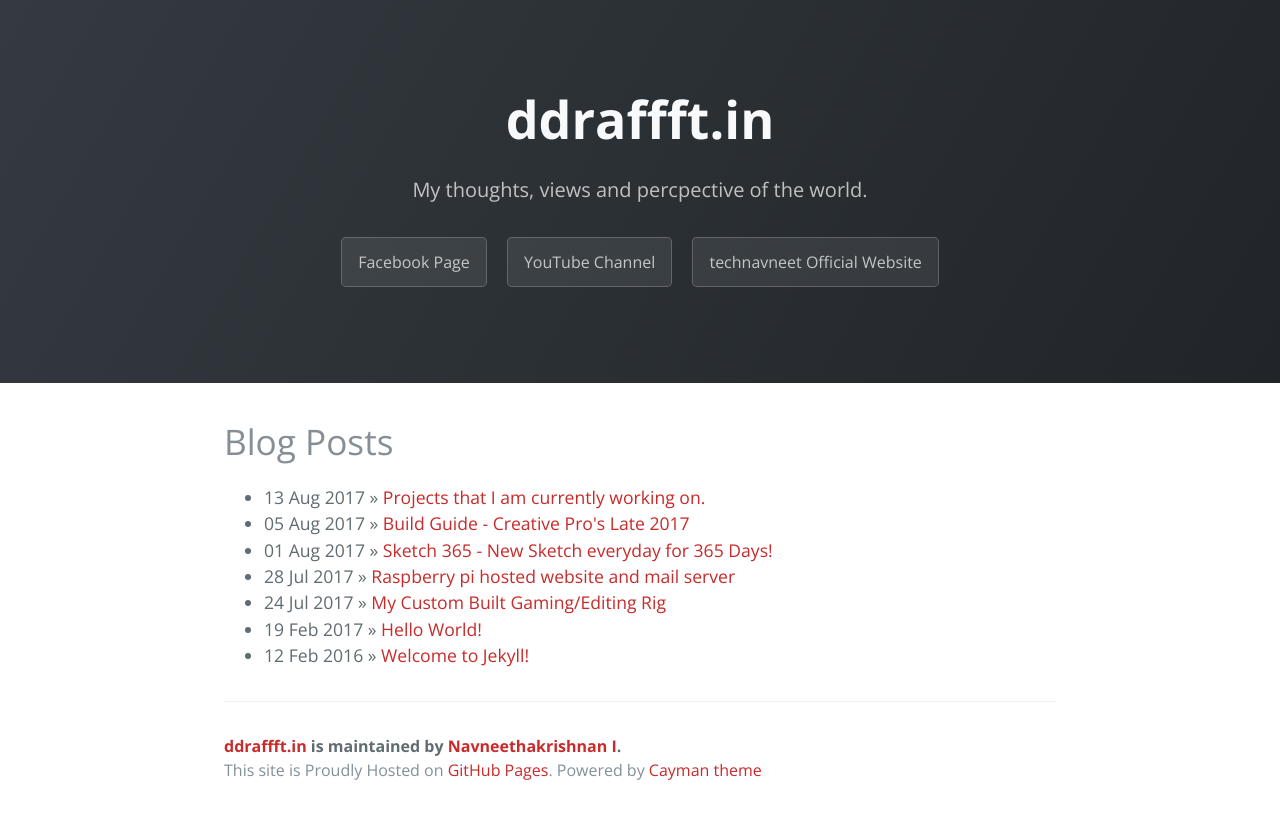
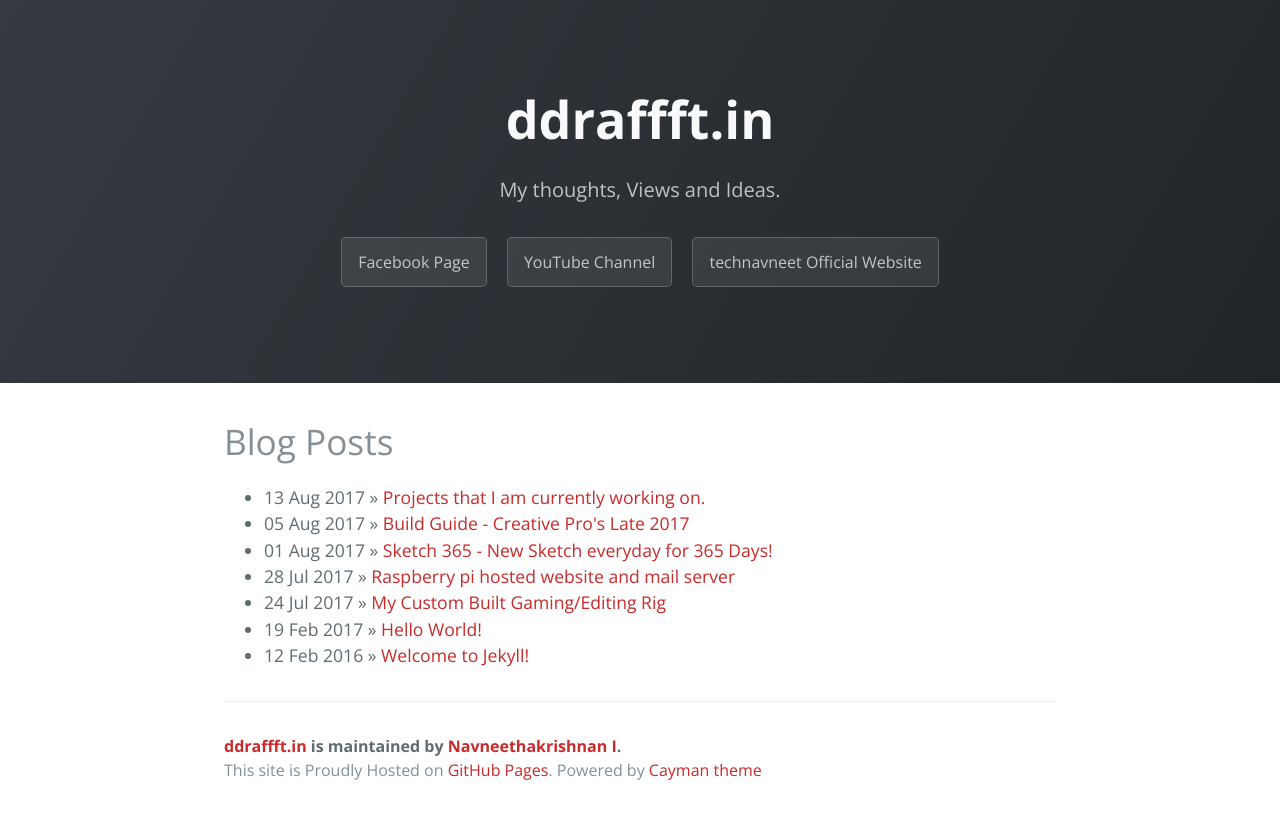
Before and after one commit to Navneet-Suresh/Navneet-Suresh.github.io, a Jekyll site: the page built from index.html, in a window 1280 px wide. Shown: the top 819 px of the page. Built offline with Jekyll 4.4.1, drawn with Linux system fonts in a browser that asks for light colours; nearby versions of some CDN libraries; the list of posts is cut into pages by our own code.

Commit message:
Update _config.yml

```diff
--- a/_config.yml
+++ b/_config.yml
@@ -1,6 +1,6 @@
 # Setup
 title:        ddraffft.in
-tagline:      My thoughts, views and percpective of the world.
+tagline:      My thoughts, Views and Ideas.
 description:  This blog is a place where I will share my thoughts, views and my percpective on everything that touches me in my daily routine.
 author:
   name:       Navneethakrishnan I
```
